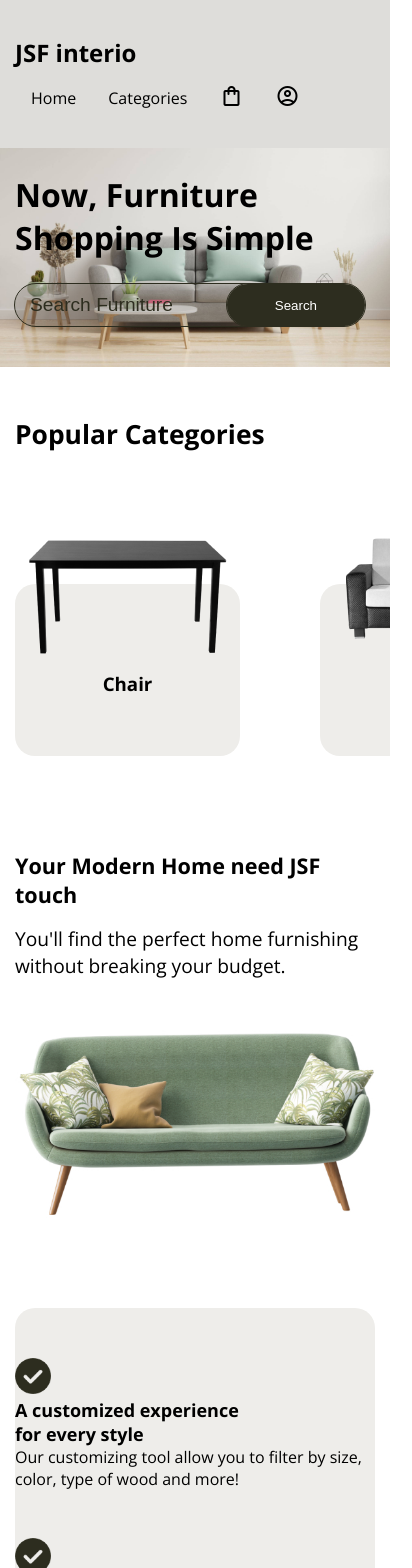
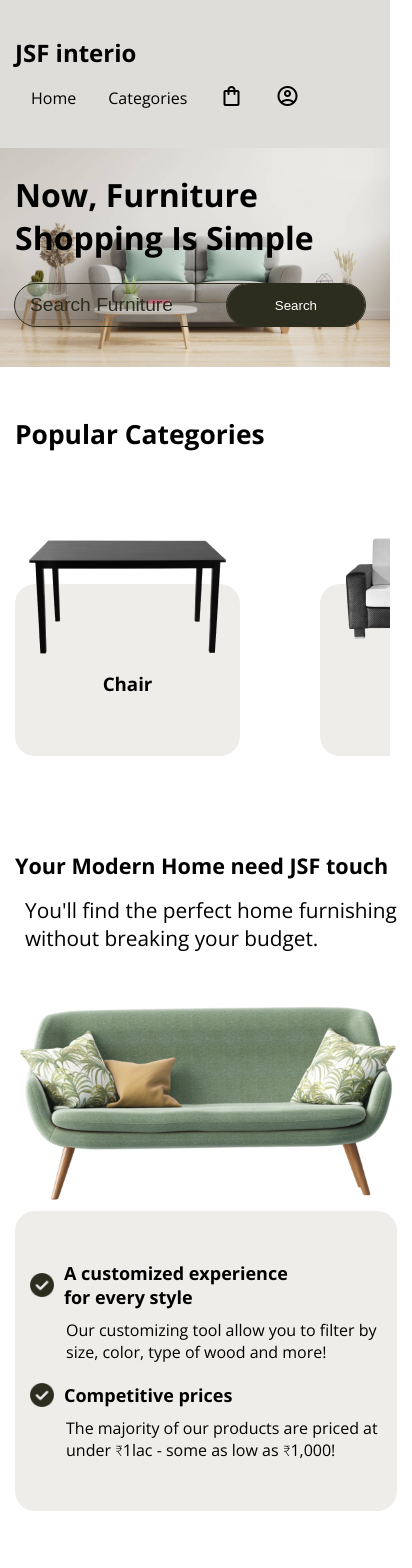
Before and after one commit to Jay9874/jf_interio, a React (Create React App) app in the folder frontend/: page / in a window 390 px wide. Shown: the top 1568 px of the page, 412 px wide, since content can reach past the window. Built offline with nearby package versions, Linux system fonts and the light colour scheme; no server answers.

Commit message:
mobile view quality

```diff
--- a/frontend/src/components/Offer/offer.css
+++ b/frontend/src/components/Offer/offer.css
@@ -28,9 +28,9 @@
     justify-content: center;
     z-index: 4;
     height: calc(100% - 4.5px);
-    width: 35%;
     top: 0;
     color: #fff;
+    padding-left: 15px;
 }
 
 .offer-btn{
--- a/frontend/src/components/Quality/Quality.jsx
+++ b/frontend/src/components/Quality/Quality.jsx
@@ -5,7 +5,7 @@ import { check, sofa_chair } from '../../assets'
 export default function Quality () {
   return (
     <div className='quality-section'>
-      <div className='quality-flex-container section-padding'>
+      <div className='quality-flex-container'>
         <div className='quality-item quality-img-container'>
           <div className='title-container'>
             <h2>
@@ -20,9 +20,9 @@ export default function Quality () {
           </div>
         </div>
         <div className='quality-item quality-text-container'>
-          <div className='text-upper'>
+          <div className='text-upper quality-text-card'>
             <div className='text-title-container'>
-              <img src={check} alt='check' height={36} width={36} />
+              <img id='quality-check-icon' src={check} alt='check'/>
               <h2>
                 A customized experience
                 <br /> for every style
@@ -35,9 +35,9 @@ export default function Quality () {
               </p>
             </div>
           </div>
-          <div className='text-lower'>
+          <div className='text-lower quality-text-card'>
             <div className='text-title-container'>
-              <img src={check} alt='check' height={36} width={36} />
+              <img id='quality-check-icon' src={check} alt='check' />
               <h2>Competitive prices</h2>
             </div>
             <div className='text-para-container'>
--- a/frontend/src/components/Quality/quality.css
+++ b/frontend/src/components/Quality/quality.css
@@ -1,63 +1,101 @@
 .quality-section {
-    width: 100%;
-}
-
-.para-container{
-    font-size: 1.1rem;
-    padding-top: 8px;
+    min-width: 412px;
+    overflow: scroll;
 }
 
 .quality-flex-container {
     display: flex;
+    padding: 0 135px 100px;
+    flex-wrap: wrap;
     justify-content: space-between;
-    gap: 82px;
-    padding-bottom: 100px;
-    flex-wrap: wrap;
-}
-.quality-img-container{
-    width: 100%;
+    /* gap: 10px; */
 }
 
-.sofa-chair-container{
+
+
+.sofa-chair-container {
     margin-top: 30px;
 }
-.sofa-chair-container img{
+
+.sofa-chair-container img {
     width: 100%;
     height: auto;
 }
 
+#quality-check-icon {
+    height: 36px;
+    width: 36px;
+}
 
+.quality-item {
+    max-width: 605px;
+}
 
 .quality-text-container {
     display: flex;
     flex-direction: column;
-    gap: 48px;
     border-radius: 20px;
     background-color: #EEEDEA;
-    padding: 50px 62px;
-    width: 100%;
+    padding: 50px 0;
+    gap: 20px;
+    height: fit-content;
 }
-.title-container{
+
+
+.title-container {
     display: flex;
     align-items: center;
     gap: 48px;
     font-size: 0.9rem;
     font-weight: lighter;
 }
-.para-container{
-    padding: 16px 0;
-    font-size: 1.2rem;
+
+.para-container {
+    padding: 16px 0 16px 10px;
+    font-size: 1.3rem;
+}
+
+.text-para-container {
+    font-size: 1.1rem;
+    padding: 10px 0 0 48px;
+}
+
+.text-title-container {
+    display: flex;
+    gap: 10px;
+    align-items: center;
 }
 
 /* Mobile view optimised */
-@media (0 <=width <=780px){
-    .text-title-container{
+
+@media (min-width: 780px) {
+
+    .quality-text-card {
+        padding: 0 62px;
+    }
+}
+
+@media (0 <=width <=780px) {
+    .text-title-container {
         font-size: 0.75rem;
     }
-    .text-para-container{
+
+    .text-para-container {
         font-size: 1rem;
+        padding: 10px 0 0 36px;
     }
-    .quality-text-container{
-        padding: 50px 0;
+
+    .quality-flex-container {
+        padding: 0 15px 100px;
+        /* justify-content: center; */
+    }
+
+    .quality-text-container {
+        padding: 50px 15px;
+    }
+
+    #quality-check-icon {
+        height: 24px;
+        width: 24px;
     }
 }
```
